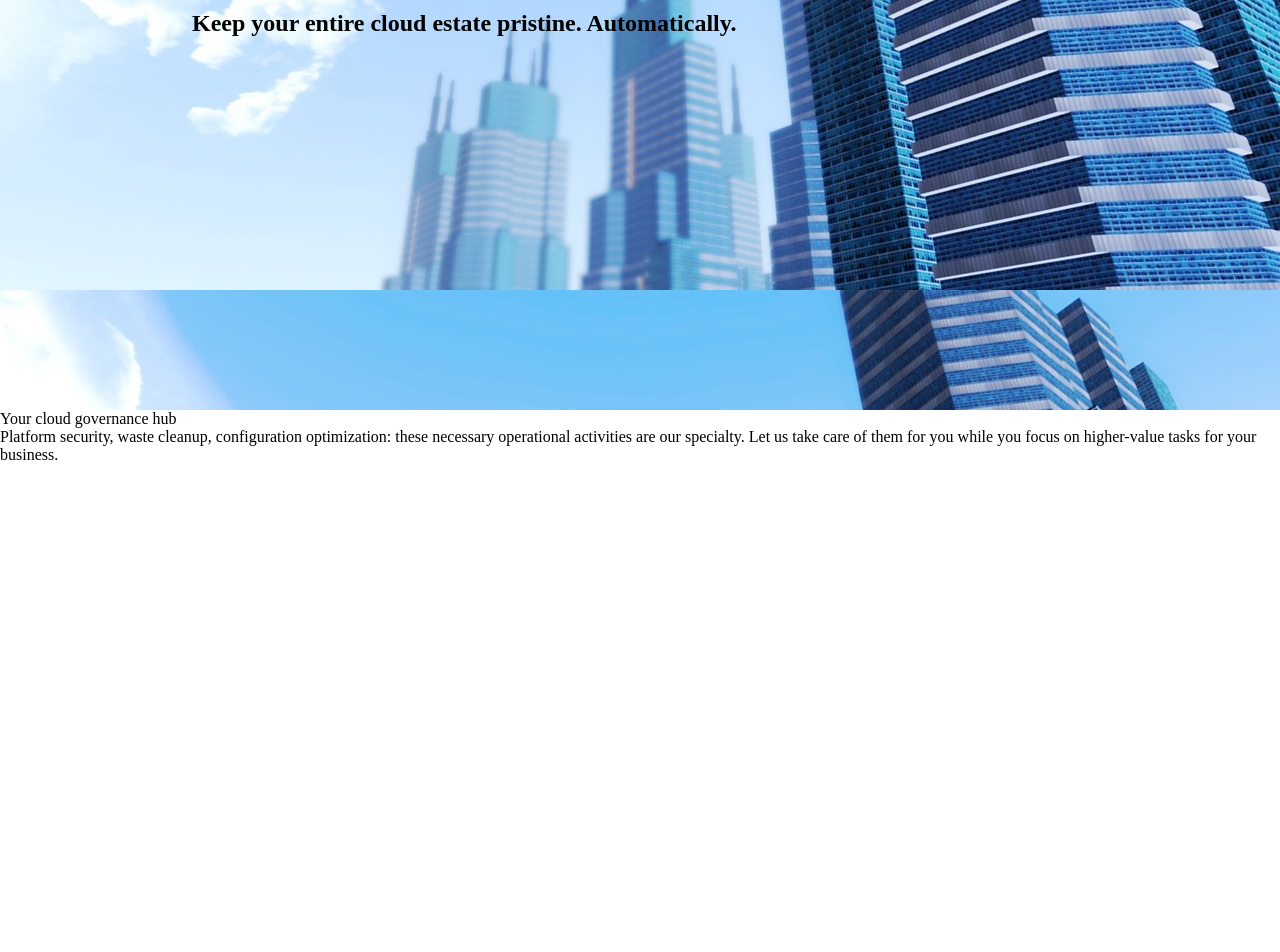
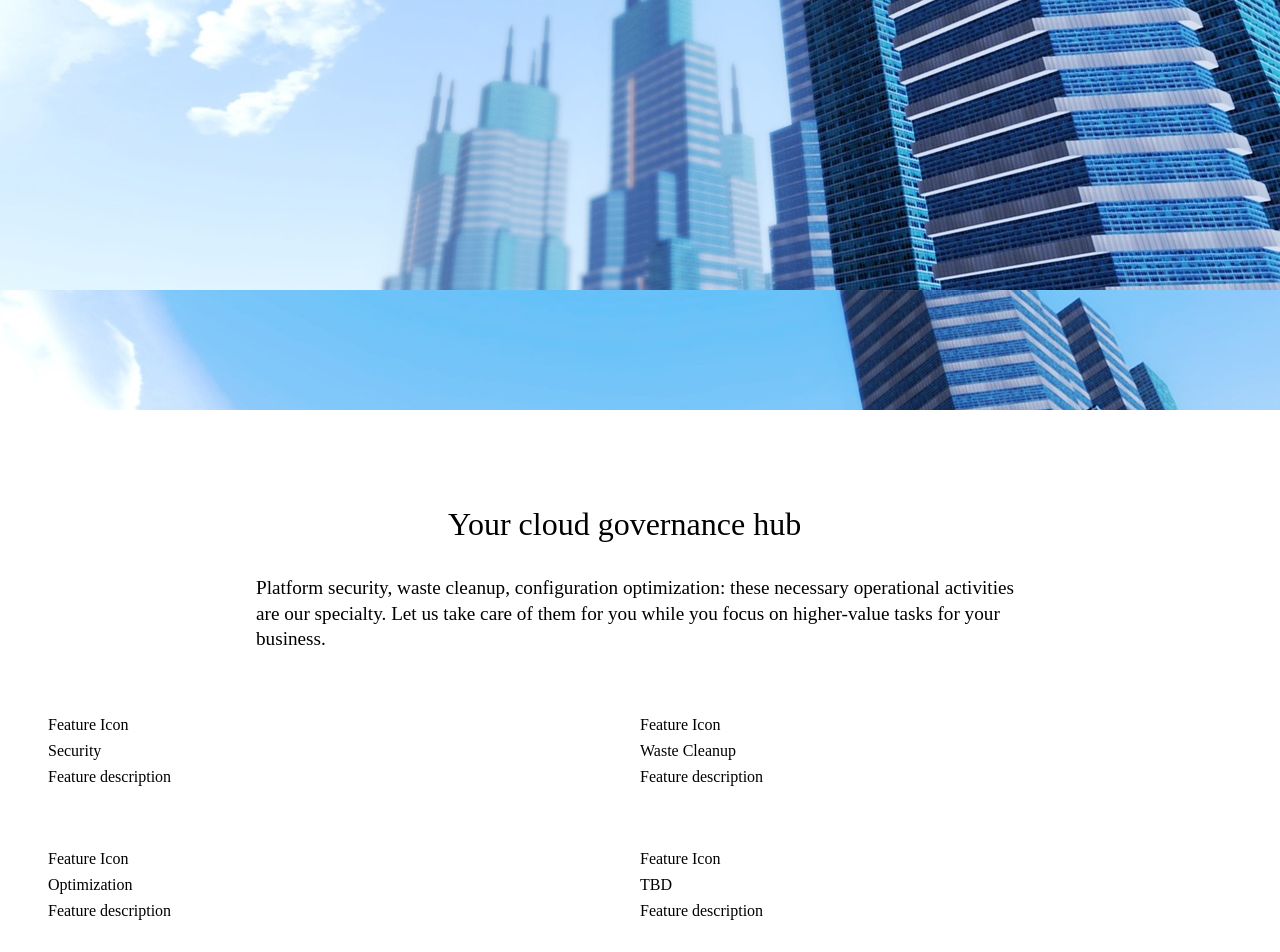
Before and after one commit to rhanson32/gatsby-test, a Gatsby app: page / in a window 1280 px wide. Shown: the part 390-1342 px from the top of the page. Before the commit the page ends 854 px from the top, so only its background shows below. Built offline with nearby package versions, Linux system fonts and the light colour scheme.

Commit message:
feature items

```diff
--- a/src/components/ExternalHeader.js
+++ b/src/components/ExternalHeader.js
@@ -6,7 +6,7 @@ const ExternalHeader = () => (
             Purify Cloud
         </div>
         <div className="external-menu">
-            <Link activeClassName="active-link" to="/features/">Why PurifyCloud?</Link>
+            <Link activeClassName="active-link" to="/features/">Why Purify?</Link>
             <Link activeClassName="active-link" to="/">Home</Link>
             <Link activeClassName="active-link" to="/accounts/">Pricing</Link>
         </div>
--- /dev/null
+++ b/src/components/FeatureItem.js
@@ -0,0 +1,17 @@
+import React from 'react';
+
+const FeatureItem = (props) => (
+    <div className="feature-item">
+        <div>
+            Feature Icon
+        </div>
+        <div className="feature-item-header">
+            {props.title}
+        </div>
+        <div>
+            Feature description
+        </div>
+    </div>
+);
+
+export default FeatureItem;
--- a/src/components/Features.js
+++ b/src/components/Features.js
@@ -1,12 +1,20 @@
 import React from 'react';
+
+import FeatureItem from '../components/FeatureItem';
 
 const Features = () => (
     <div>
-        <div>
+        <div className="feature-header-title">
             Your cloud governance hub
         </div>
-        <div>
+        <div className="feature-header-description">
             Platform security, waste cleanup, configuration optimization: these necessary operational activities are our specialty. Let us take care of them for you while you focus on higher-value tasks for your business.
+        </div>
+        <div className="feature-items">
+            <FeatureItem title="Security" />
+            <FeatureItem title="Waste Cleanup" />
+            <FeatureItem title="Optimization" />
+            <FeatureItem title="TBD" />
         </div>
     </div>
 );
--- a/src/styles/global.css
+++ b/src/styles/global.css
@@ -50,6 +50,34 @@ h1 {
     width: 30%;
 }
 
+.feature-header-title {
+    margin: 6rem auto 1rem auto;
+    width: 30%;
+    font-size: 2rem;
+}
+
+.feature-header-description {
+    width: 60%;
+    margin: 2rem auto;
+    font-size: 1.2rem;
+    line-height: 1.6rem;
+}
+
+.feature-items {
+    display: flex;
+    flex-wrap: wrap;
+    margin: auto 3rem;
+}
+
+.feature-item {
+    width: 50%;
+    margin: 2rem auto;
+}
+
+.feature-item-header {
+    margin: 0.5rem 0;
+}
+
 .external-menu {
     display: flex;
     justify-content: center;
@@ -74,8 +102,8 @@ h1 {
 
 .splash-title {
     position: absolute;
-    top: 35%;
-    left: 15%;
+    top: 30%;
+    left: 10%;
     background: transparent;
     color: #103c42;
     font-size: 4rem;
@@ -83,8 +111,8 @@ h1 {
 
 .splash-subtitle {
     position: absolute;
-    top: 50%;
-    left: 15%;
+    top: 45%;
+    left: 10%;
 }
 
 .accounts {
```
